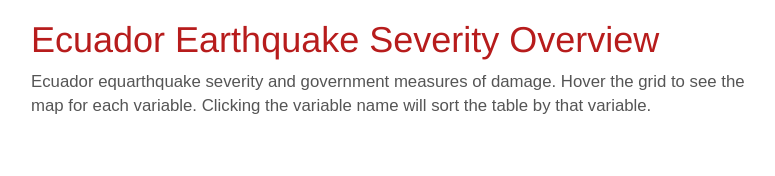
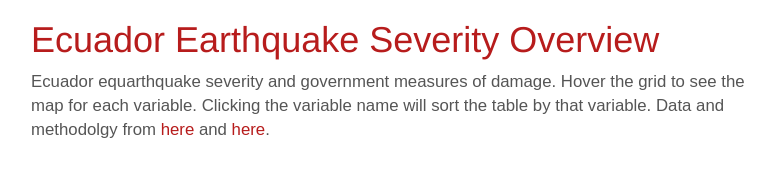
Before and after one commit to SimonbJohnson/ecuador-eq-2016-severity, a plain HTML site: page index.html in a window 1280 px wide. Shown: the whole page, without its empty margins (39-814 px from the left). Drawn offline with Linux system fonts and the light colour scheme; no server answers; a script that the page names is missing.

Commit message:
Added data sources

```diff
--- a/index.html
+++ b/index.html
@@ -19,7 +19,7 @@
         <div class="row">
             <div class="col-md-8">
                 <h1>Ecuador Earthquake Severity Overview</h1>
-                <p class="titledesc">Ecuador equarthquake severity and government measures of damage. Hover the grid to see the map for each variable. Clicking the variable name will sort the table by that variable.</p>
+                <p class="titledesc">Ecuador equarthquake severity and government measures of damage. Hover the grid to see the map for each variable. Clicking the variable name will sort the table by that variable. Data and methodolgy from <a href="https://data.hdx.rwlabs.org/dataset/ecuador-earthquake-april-2016-severity-index" target="_blank">here</a> and <a href="https://data.hdx.rwlabs.org/dataset/ecuador-earthquake-damage-april-2016" target="_blank">here</a>.</p>
             </div>
             <div class="col-md-4">
             </div>
```
